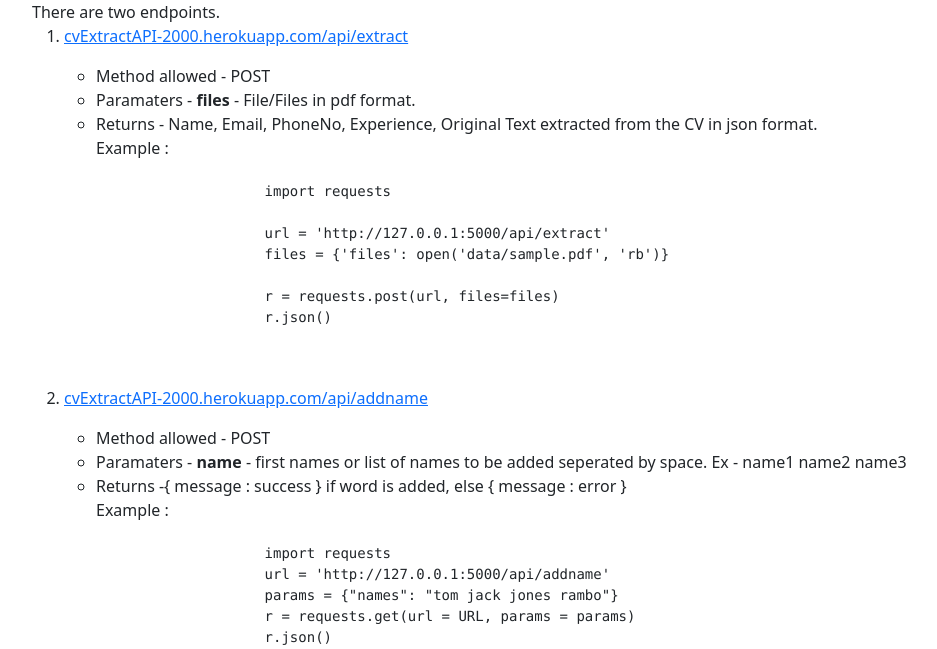
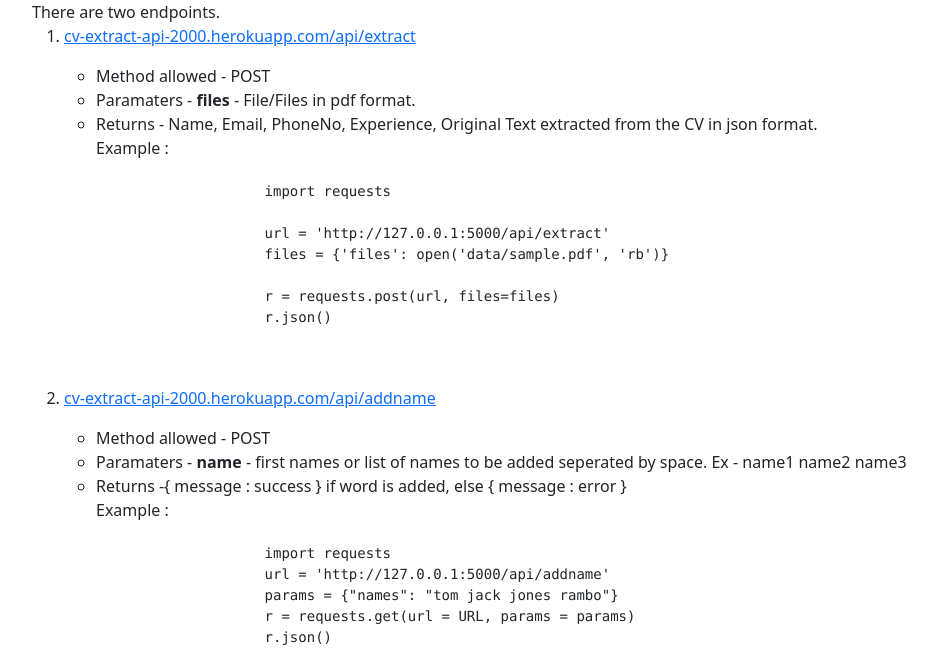
Before and after one commit to Harshit-2000/ExtractAPI, a Flask app: page / in a window 1280 px wide. Shown: the part 72-721 px from the top of the page, without its empty margins (50-987 px from the left). Run offline with Flask 2, Linux system fonts and the light colour scheme; parts of the project's set-up code (start-up, migrations or seed data) failed here and were passed over.

Commit message:
Edited Documentation

```diff
--- a/templates/home.html
+++ b/templates/home.html
@@ -23,7 +23,7 @@
     <div class="container">
         There are two endpoints.
         <ol>
-            <li><a href="">cvExtractAPI-2000.herokuapp.com/api/extract</a></li>
+            <li><a href="">cv-extract-api-2000.herokuapp.com/api/extract</a></li>
             <p>
             <ul>
                 <li> Method allowed - POST </li>
@@ -47,7 +47,7 @@
             </ul>
             </p>
 
-            <li><a href="">cvExtractAPI-2000.herokuapp.com/api/addname</a></li>
+            <li><a href="">cv-extract-api-2000.herokuapp.com/api/addname</a></li>
             <p>
             <ul>
                 <li> Method allowed - POST </li>
```
